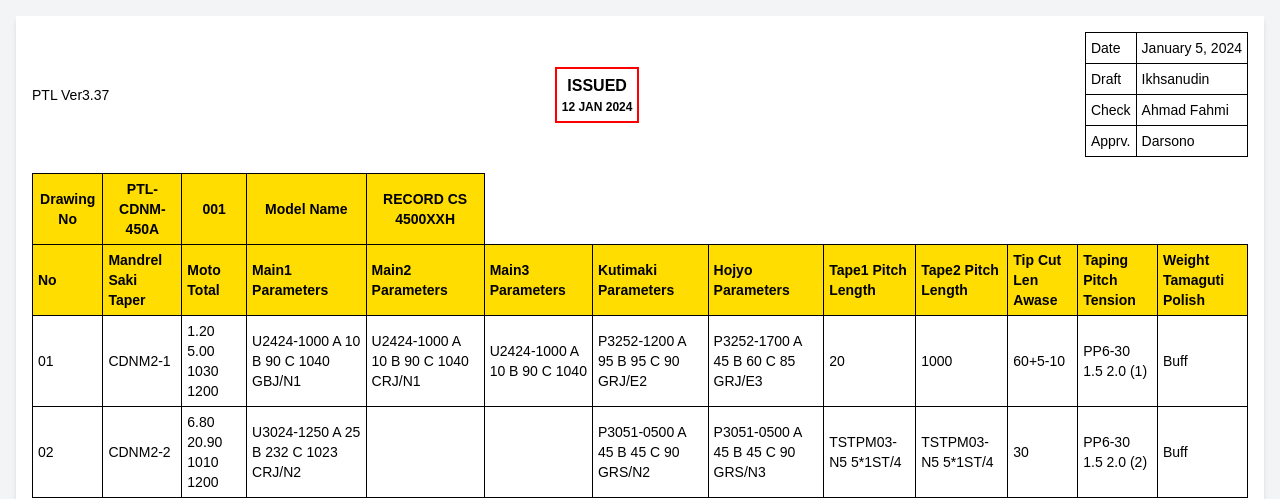
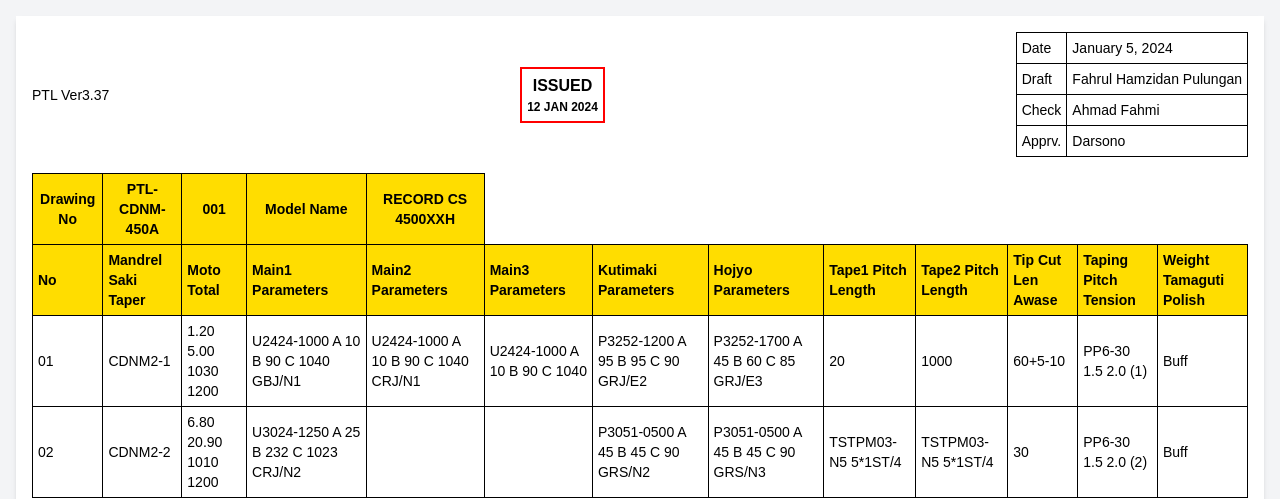
Before and after one commit to z1dan820/E-drawing, a plain HTML site: page index.html in a window 1280 px wide. Shown: the top 499 px of the page. Drawn offline with nearby package versions, Linux system fonts and the light colour scheme.

Commit message:
Update index.html

```diff
--- a/index.html
+++ b/index.html
@@ -60,7 +60,7 @@
         Draft
        </td>
        <td class="table-cell">
-        Ikhsanudin
+        Fahrul Hamzidan Pulungan
        </td>
       </tr>
       <tr>
```
